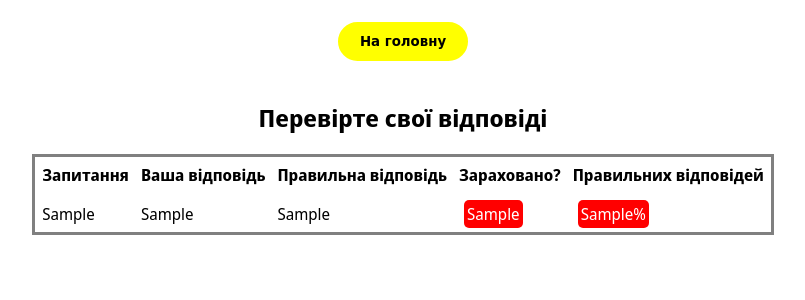
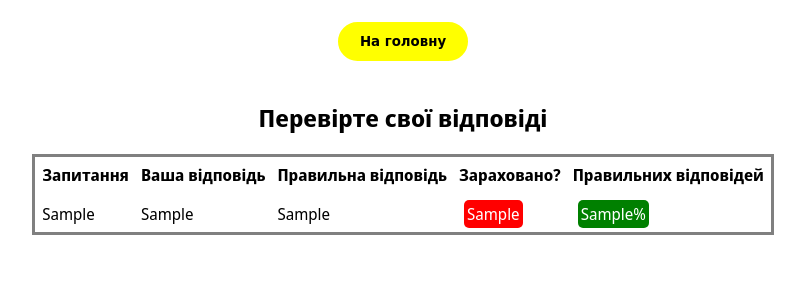
Before and after one commit to sanyaswee/SuperQuizzes-django-edition, a Django app: template templates/home/result.html in a window 1280 px wide. Shown: the part 259-559 px from the top of the page, without its empty margins (237-1042 px from the left). Run offline with Django 4.2, Linux system fonts and the light colour scheme; the template is opened without the code that fills it: most values are stand-ins (such as "Sample title", 1, 10 or a date in 2020).

Commit message:
Constants + tag for color classes

```diff
--- a/SuperQuizzes/settings.py
+++ b/SuperQuizzes/settings.py
@@ -126,3 +126,8 @@ STATICFILES_DIRS = [
 # https://docs.djangoproject.com/en/4.2/ref/settings/#default-auto-field
 
 DEFAULT_AUTO_FIELD = 'django.db.models.BigAutoField'
+
+
+# Required-by-project settings
+RED_SCORE_COLOR_BORDER = 50  # if score <= : red-box
+YELLOW_SCORE_COLOR_BORDER = 75  # if score <= : yellow-box
--- /dev/null
+++ b/home/templatetags/color.py
@@ -0,0 +1,16 @@
+from django import template
+from django.conf import settings
+
+
+register = template.Library()
+
+
+# settings value
+@register.simple_tag
+def color_class(score):
+    if score <= settings.RED_SCORE_COLOR_BORDER:
+        return 'red-box'
+    elif score <= settings.YELLOW_SCORE_COLOR_BORDER:
+        return 'yellow-box'
+    else:
+        return 'green-box'
--- a/templates/home/result.html
+++ b/templates/home/result.html
@@ -1,5 +1,6 @@
 <!DOCTYPE html>
 {% load static %}
+{% load color %}
 <html lang="uk">
 <head>
     <meta charset="UTF-8">
@@ -10,21 +11,8 @@
 <body>
     <h1>Вітаємо! Ви пройшли вікторину</h1>
     <p>Відповіді на запитання: <span class="color-box green-box">{{ right_answers }}</span>/<span class="color-box blue-box">{{ total_questions }}</span></p>
-    {% if score <= 40 %}
-    <p>У відсотках: <span class="color-box red-box">{{ score }}%</span></p>
-    {% elif score > 40 and score <= 65 %}
-        <p>У відсотках: <span class="color-box yellow-box">{{ score }}%</span></p>
-    {% elif score > 65 %}
-        <p>У відсотках: <span class="color-box green-box">{{ score }}%</span></p>
-    {% endif %}
-    <p>Середній результат:
-        {% if average_score <= 40 %}
-            <span class="color-box red-box">{{ average_score }}%</span>
-        {% elif average_score > 40 and average_score <= 65 %}
-            <span class="color-box yellow-box">{{ average_score }}%</span>
-        {% elif average_score > 65 %}
-            <span class="color-box green-box">{{ average_score }}%</span>
-        {% endif %}
+    <p>У відсотках: <span class="color-box {% color_class score %}">{{ score }}%</span></p>
+    <p>Середній результат: <span class="color-box {% color_class average_score %}">{{ average_score }}%</span>
     </p>
     <p>Витрачено часу: {{ time_taken }} секунд(а/и)</p>
     <p>Середній час: {{ average_time }} секунд(а/и)</p>
@@ -51,13 +39,7 @@
                     {% else %}
                         <td><span class="color-box red-box">{{ answer.3 }}</span></td>
                     {% endif %}
-                    {% if answer.4 <= 40 %}
-                        <td><span class="color-box red-box">{{ answer.4 }}%</span></td>
-                    {% elif answer.4 <= 65 %}
-                        <td><span class="color-box red-box">{{ answer.4 }}%</span></td>
-                    {% else %}
-                        <td><span class="color-box red-box">{{ answer.4 }}%</span></td>
-                    {% endif %}
+                    <td><span class="color-box {% color_class answer.4 %}">{{ answer.4 }}%</span></td>
                 </tr>
             {% endfor %}
         </table>
```
Also changed, not shown: db.sqlite3.
